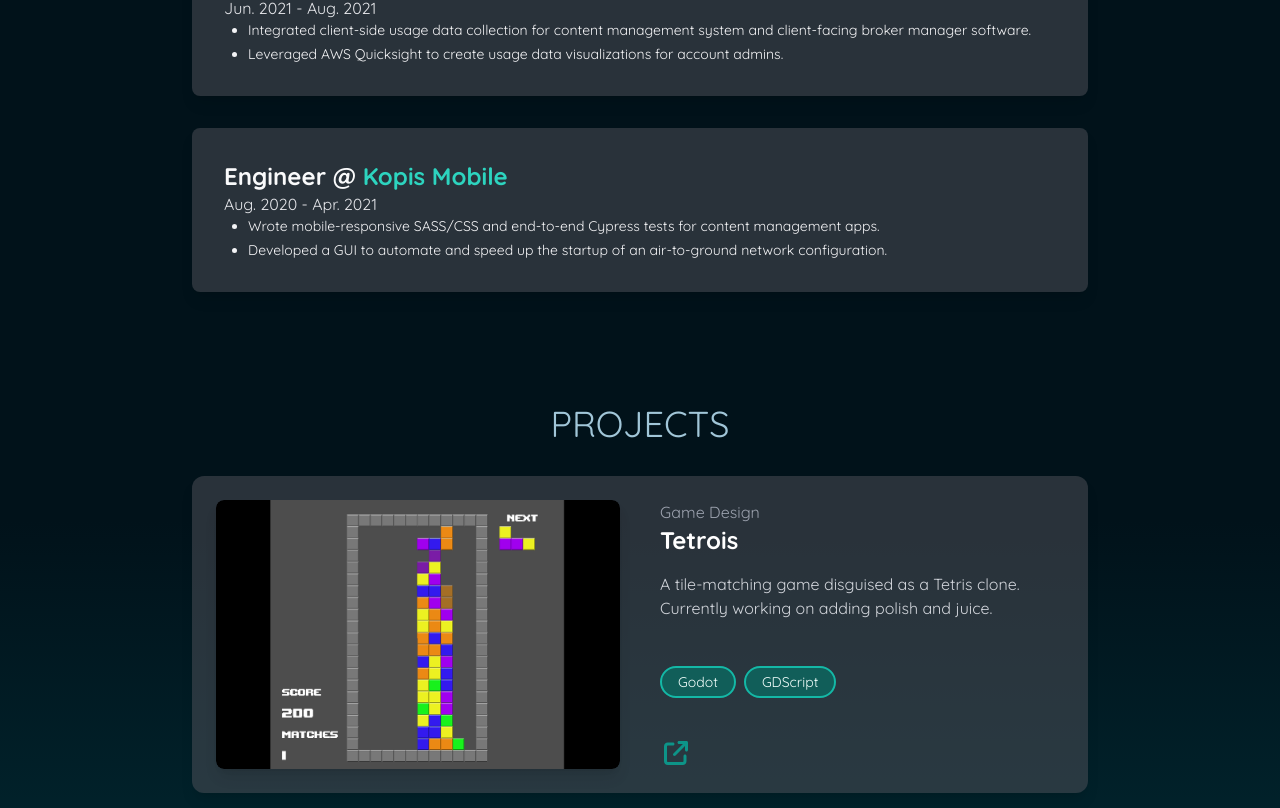
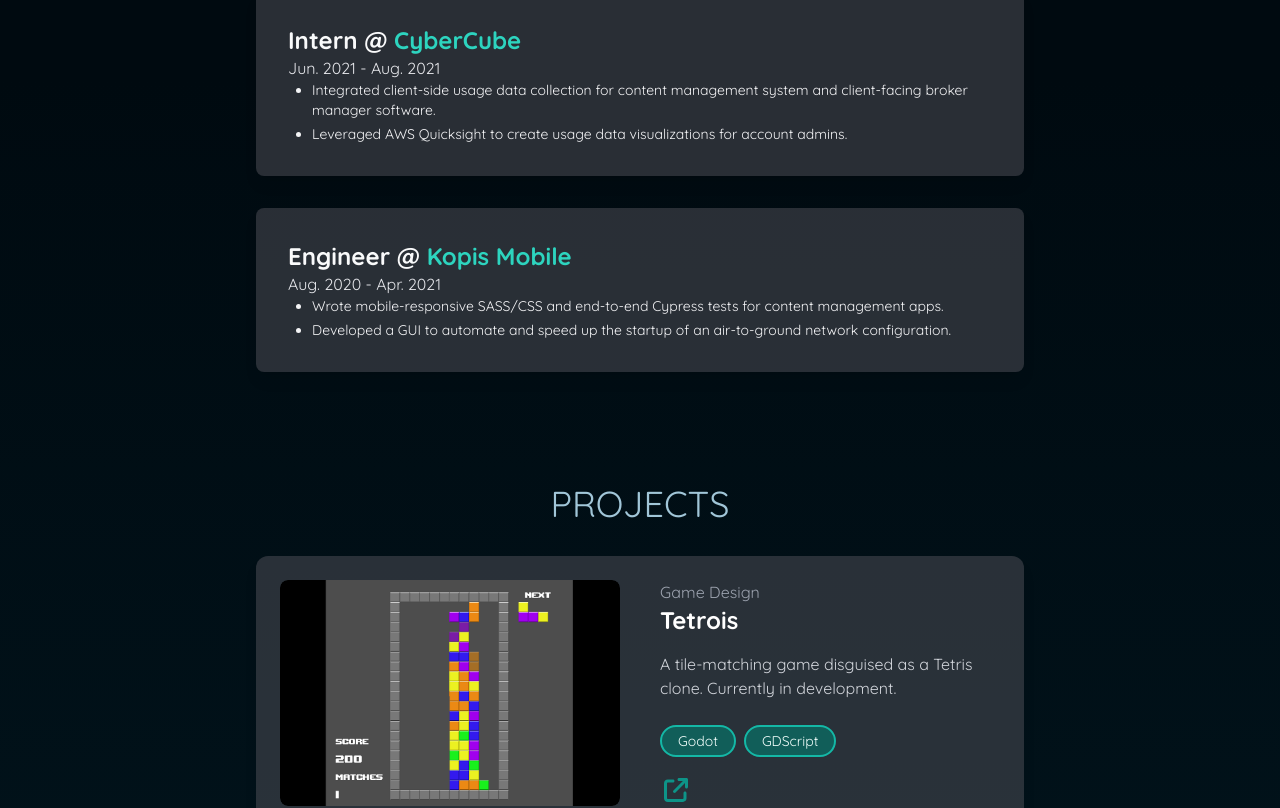
Before and after one commit to stvnchng/stvnchng.github.io, a Next.js app: page / in a window 1280 px wide. Shown: the part 1860-2668 px from the top of the page. Built offline with nearby package versions, Linux system fonts and the light colour scheme.

Commit message:
Tweak bg and project styles. Remove custom cursor

```diff
--- a/src/app/globals.css
+++ b/src/app/globals.css
@@ -10,7 +10,6 @@ html {
 }
 
 body {
-  cursor: url("/images/cursor.png"), auto;
   overflow-x: hidden;
 }
 
--- a/src/components/Projects.tsx
+++ b/src/components/Projects.tsx
@@ -17,7 +17,7 @@ const projects: Project[] = [
     title: "Tetrois",
     role: "Game Design",
     description:
-      "A tile-matching game disguised as a Tetris clone. Currently working on adding polish and juice.",
+      "A tile-matching game disguised as a Tetris clone. Currently in development.",
     imageSrc: "/images/tetrio.png",
     imageAlt: "Tetrois gameplay",
     link: "https://solmaris.github.io/tetrio/",
@@ -26,8 +26,7 @@ const projects: Project[] = [
   {
     title: "BLOP",
     role: "Game Design",
-    description:
-      'A game where you stack tetrominoes under a time limit. Built for Ludum Dare 49. The theme was "unstable".',
+    description: "A game where you stack tetrominoes. Built for Ludum Dare 49.",
     imageSrc: "/images/blop.png",
     imageAlt: "BLOP gameplay",
     link: "https://amberlightgames.itch.io/blop",
@@ -57,17 +56,14 @@ const projects: Project[] = [
 ];
 
 const ProjectItem: React.FC<{ project: Project }> = ({ project }) => (
-  <div className="grid grid-cols-1 md:grid-cols-2 gap-10 my-8 p-6 bg-gray-100 dark:bg-zinc-600/50 rounded-xl shadow-lg max-w-4xl mx-auto">
-    <div className="relative overflow-hidden rounded-lg shadow-lg transform transition duration-300 hover:scale-105">
+  <div className="grid grid-cols-1 md:grid-cols-2 gap-10 my-8 p-6 bg-gray-100 dark:bg-zinc-600/50 rounded-xl shadow-lg max-w-3xl mx-auto">
+    <div className="relative overflow-hidden rounded-lg transform transition duration-300 hover:scale-105">
       <img
         src={project.imageSrc}
         alt={project.imageAlt}
         className="w-full h-auto object-cover rounded-lg"
         loading="lazy"
       />
-      <div className="absolute inset-0 bg-black bg-opacity-40 opacity-0 hover:opacity-100 transition-opacity duration-300 flex justify-center items-center">
-        <h3 className="text-white text-2xl font-semibold">{project.title}</h3>
-      </div>
     </div>
     <div className="flex flex-col justify-between">
       <div>
@@ -89,7 +85,7 @@ const ProjectItem: React.FC<{ project: Project }> = ({ project }) => (
           </span>
         ))}
       </div>
-      <div className="cta-buttons flex space-x-4">
+      <div className="flex space-x-4">
         <a
           href={project.link}
           target="_blank"
--- a/src/components/Work.tsx
+++ b/src/components/Work.tsx
@@ -9,7 +9,7 @@ type WorkItemProps = {
 
 function WorkItem({ company, href, title, date, desc }: WorkItemProps) {
   return (
-    <div className="relative w-full max-w-4xl bg-zinc-600/50 rounded-lg shadow-lg p-6 md:p-8 space-y-4 flex flex-col md:flex-row items-start md:items-center transition duration-300 hover:scale-105">
+    <div className="relative w-full max-w-3xl bg-zinc-600/50 rounded-lg shadow-lg p-6 md:p-8 space-y-4 flex flex-col md:flex-row items-start md:items-center transition duration-300 hover:scale-105">
       <div className="flex-1">
         <h1 className="text-2xl font-bold text-gray-50">
           {title} @{" "}
--- a/tailwind.config.ts
+++ b/tailwind.config.ts
@@ -19,7 +19,7 @@ export default {
       },
       backgroundImage: {
         "sea-floor":
-          "linear-gradient(to bottom, #01121A 60%, #013D47 80%, #5a9b9d)",
+          "linear-gradient(to bottom, #000A10 50%, #01121A 70%, #013D47 85%, #5a9b9d)",
       },
     },
   },
```
Also changed, not shown: public/images/cursor.png (deleted).
